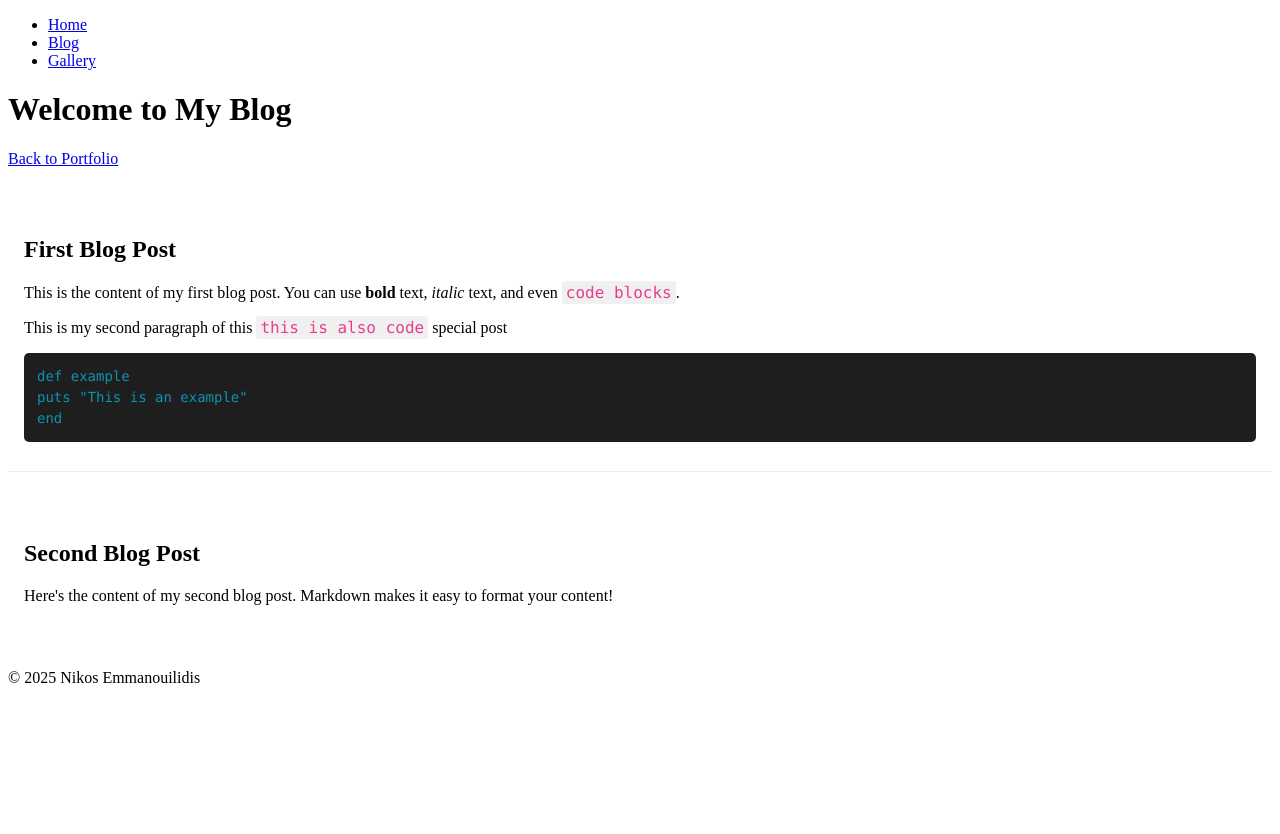
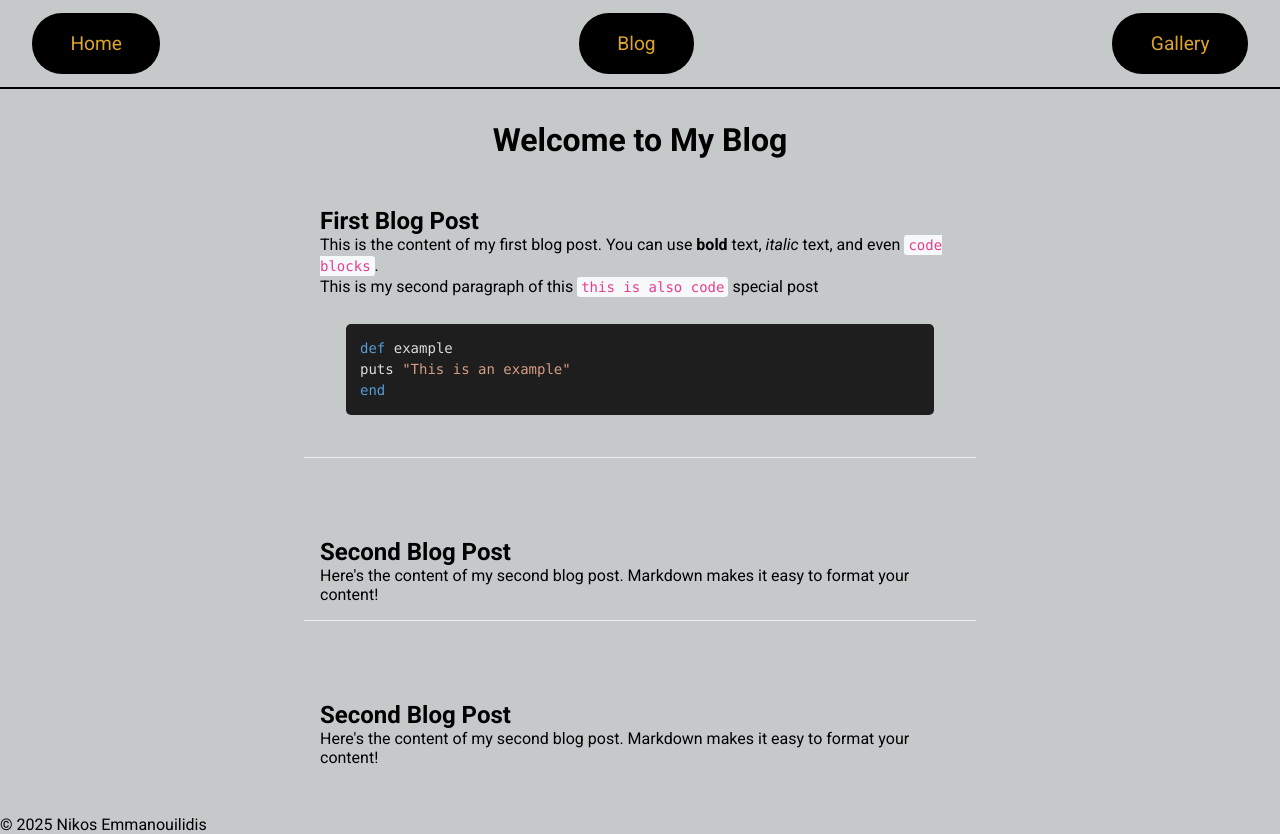
Before and after one commit to NikEmman/portfolio_blog, a React (Vite) app: page /blog in a window 1280 px wide. Before the commit the page ends 800 px from the top, so only its background shows below. Built offline with nearby package versions, Linux system fonts and the light colour scheme.

Commit message:
Remove old files, fix md code block colors

```diff
--- /dev/null
+++ b/_posts/2025_01_15_third_post.md
@@ -0,0 +1,3 @@
+## Second Blog Post
+
+Here's the content of my second blog post. Markdown makes it easy to format your content!
--- a/index.html
+++ b/index.html
@@ -4,6 +4,7 @@
     <meta charset="UTF-8" />
     <link rel="icon" type="image/svg+xml" href="/vite.svg" />
     <meta name="viewport" content="width=device-width, initial-scale=1.0" />
+
     <title>
       Emmanouilidis Nikolaos | Ruby on Rails | React | Fullstack web developer
     </title>
--- a/src/App.css
+++ b/src/App.css
@@ -1,92 +1,98 @@
+@import url("https://fonts.googleapis.com/css2?family=Roboto:ital,wght@0,100..900;1,100..900&display=swap");
+
+/* General styles */
+* {
+  margin: 0;
+  padding: 0;
+}
+body {
+  position: relative;
+  background-color: #c5c9ca;
+  font-family: "Roboto", serif;
+}
+.root {
+  min-height: 100vh;
+}
+a {
+  text-decoration: none;
+  color: rgb(221, 164, 42);
+}
+
+/* NavBar */
+nav {
+  padding: 1em;
+  border-bottom: 2px solid black;
+  position: sticky;
+}
+nav ul {
+  padding: 1em;
+  display: flex;
+  justify-content: space-between;
+}
+nav li {
+  list-style: none;
+}
+nav a {
+  background-color: black;
+  font-size: larger;
+  padding: 1em;
+  padding-left: 2em;
+  padding-right: 2em;
+  border-radius: 30px;
+}
+
+nav a:hover {
+  background-color: #cc0000;
+  color: white;
+}
+
+/* Blog */
+h1 {
+  padding-top: 1em;
+  text-align: center;
+}
+.posts {
+  display: flex;
+  flex-direction: column;
+  align-items: center;
+}
 .post {
   margin: 2em 0;
   padding: 1em;
   border-bottom: 1px solid #eee;
+  width: 50%;
+  min-width: 30em;
 }
 .post:last-child {
   border-bottom: none;
 }
-.read-more {
-  display: inline-block;
-  margin-top: 1em;
-  color: #0066cc;
-  text-decoration: none;
-}
-.read-more:hover {
-  text-decoration: underline;
-}
+
 /* Style for code blocks */
 pre {
   padding: 1em;
-  border-radius: 5px;
   overflow-x: auto;
 }
+
 code {
-  font-family: "Consolas", "Monaco", monospace;
-}
-
-/* post styles */
-.container {
-  max-width: 800px;
-  margin: 0 auto;
-  padding: 2em;
-}
-.back-link {
-  display: block;
-  margin: 2em 0;
-  color: #0066cc;
-  text-decoration: none;
-}
-.back-link:hover {
-  text-decoration: underline;
-}
-pre {
-  background-color: #1e1e1e;
-  padding: 1em;
-  border-radius: 5px;
-  overflow-x: auto;
-  margin: 1em 0;
-}
-pre code {
   font-family: "Consolas", "Monaco", "Courier New", monospace;
   font-size: 14px;
   line-height: 1.5;
-  color: #0e92b3;
+  border-radius: 5px;
 }
+
 /* Style inline code differently from code blocks */
 :not(pre) > code {
-  background-color: #f0f0f0;
+  background-color: #f6f8fa;
   padding: 2px 4px;
   border-radius: 3px;
   color: #e83e8c;
 }
 
-/* post styles */
+/* Container styles */
 .container {
   max-width: 800px;
   margin: 0 auto;
   padding: 2em;
-}
-.back-link {
-  display: block;
-  margin: 2em 0;
-  color: #0066cc;
-  text-decoration: none;
-}
-.back-link:hover {
-  text-decoration: underline;
-}
-
-pre code {
-  font-size: 14px;
-  line-height: 1.5;
-}
-/* Style inline code differently from code blocks */
-:not(pre) > code {
-  background-color: #f0f0f0;
-  padding: 2px 4px;
-  border-radius: 3px;
-  color: #e83e8c;
 }
 /* techStack styles */
 .ruby:hover {
--- a/src/Blog.jsx
+++ b/src/Blog.jsx
@@ -1,15 +1,26 @@
-import { Link } from "react-router-dom";
 import { useState, useEffect } from "react";
 import ReactMarkdown from "react-markdown";
-import "highlight.js/styles/github.css";
+import "highlight.js/styles/vs2015.css";
 import hljs from "highlight.js";
+import ruby from "highlight.js/lib/languages/ruby";
+import javascript from "highlight.js/lib/languages/javascript";
+
+hljs.registerLanguage("ruby", ruby);
+hljs.registerLanguage("javascript", javascript);
 
 const Blog = () => {
   const [posts, setPosts] = useState([]);
   const [loading, setLoading] = useState(true);
+
   useEffect(() => {
-    hljs.highlightAll();
-  }, []);
+    const highlightCode = () => {
+      document.querySelectorAll("pre code").forEach((block) => {
+        hljs.highlightElement(block);
+      });
+    };
+
+    highlightCode();
+  }, [posts]);
 
   useEffect(() => {
     const fetchPosts = async () => {
@@ -17,13 +28,11 @@ const Blog = () => {
         const response = await fetch("/_posts/index.txt");
         const text = await response.text();
         const fileNames = text.trim().split("\n");
-
         const postPromises = fileNames.map(async (fileName) => {
           const postResponse = await fetch(`/_posts/${fileName}`);
           const content = await postResponse.text();
           return { fileName, content };
         });
-
         const postContents = await Promise.all(postPromises);
         setPosts(postContents);
         setLoading(false);
@@ -32,7 +41,6 @@ const Blog = () => {
         setLoading(false);
       }
     };
-
     fetchPosts();
   }, []);
 
@@ -43,11 +51,31 @@ const Blog = () => {
   return (
     <div className="blog-container">
       <h1>Welcome to My Blog</h1>
-      <Link to="/">Back to Portfolio</Link>
+
       <div className="posts">
         {posts.map(({ fileName, content }) => (
           <article key={fileName} className="post">
-            <ReactMarkdown>{content}</ReactMarkdown>
+            <ReactMarkdown
+              components={{
+                code: ({ inline, className, children, ...props }) => {
+                  const match = /language-(\w+)/.exec(className || "");
+                  const language = match ? match[1] : "";
+                  return !inline && language ? (
+                    <pre>
+                      <code className={className} {...props}>
+                        {children}
+                      </code>
+                    </pre>
+                  ) : (
+                    <code className={className} {...props}>
+                      {children}
+                    </code>
+                  );
+                },
+              }}
+            >
+              {content}
+            </ReactMarkdown>
           </article>
         ))}
       </div>
```
Also changed, not shown: assets_old/js/loadPost.js (deleted, +0 -70 lines), assets_old/js/loadPosts.js (deleted, +0 -88 lines), assets_old/js/templateLoader.js (deleted, +0 -21 lines), _posts/index.txt, assets_old/notes.md (deleted).
